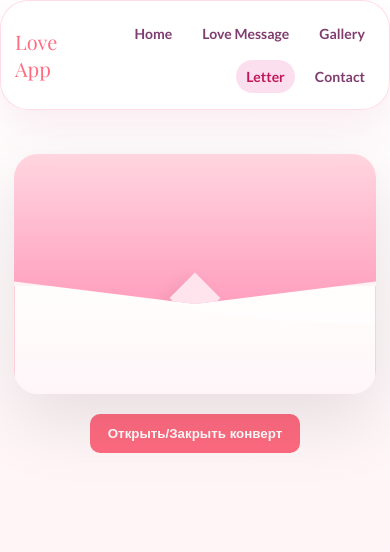
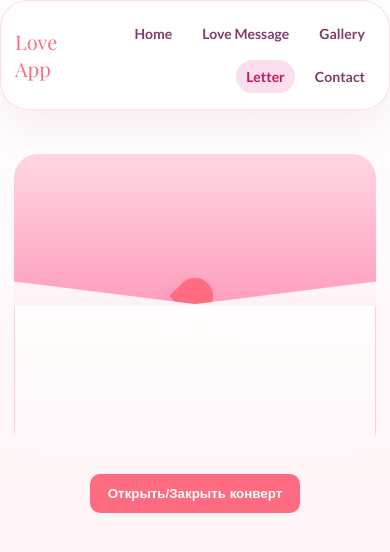
Before and after one commit to WerthO5/love-letter, a website: page our-app/letter.html in a window 390 px wide. Drawn offline with nearby package versions, Linux system fonts and the light colour scheme; a web font is replaced by a local one.

Commit message:
Save website changes

```diff
--- a/our-app/letter.html
+++ b/our-app/letter.html
@@ -17,13 +17,13 @@
     .navbar a.current{background:rgba(233,30,140,0.14);color:#c2185b;pointer-events:none}
     .main-wrapper{display:flex;justify-content:center;padding:24px 20px 40px}
     .envelope-wrap{width:min(100%,420px);perspective:1000px}
-    .envelope{position:relative;width:100%;height:340px;margin:0 auto;overflow:hidden;border-radius:24px;background:#fff5f8;box-shadow:0 28px 70px rgba(0,0,0,0.1)}
+    .envelope{position:relative;width:100%;height:420px;margin:0 auto;overflow:hidden;border-radius:24px;background:#fff5f8;box-shadow:none}
     .envelope::before{content:'';position:absolute;inset:0;background:radial-gradient(circle at top center,rgba(255,255,255,0.8),transparent 35%);pointer-events:none}
     .flap{position:absolute;top:0;left:0;right:0;height:150px;background:linear-gradient(180deg,#ffd6e0,#ff9fbf);clip-path:polygon(0 0,100% 0,100% 85%,50% 100%,0 85%);border-bottom:2px solid rgba(0,0,0,0.12);transform-origin:top center;transition:transform 700ms cubic-bezier(.2,.8,.2,1);z-index:3}
-    .flap::after{content:'';position:absolute;left:50%;bottom:-14px;width:36px;height:36px;background:#ffe4ee;transform:translateX(-50%) rotate(45deg);box-shadow:0 8px 18px rgba(0,0,0,0.08)}
-    .body{position:absolute;top:132px;left:0;right:0;height:190px;background:linear-gradient(180deg,#fffefc,#fff3f8);border:1px solid rgba(255,183,200,0.65);border-top:none;border-bottom-left-radius:24px;border-bottom-right-radius:24px;box-shadow:0 18px 40px var(--shadow);overflow:hidden;z-index:2}
+    .flap::after{content:'';position:absolute;left:50%;bottom:-12px;width:36px;height:36px;background:#ff6b81;transform:translateX(-50%) rotate(45deg);border-radius:50% 50% 0 0;box-shadow:0 10px 18px rgba(0,0,0,0.08)}
+    .body{position:absolute;top:152px;left:0;right:0;height:210px;background:linear-gradient(180deg,#fffefc,#fff3f8);border:1px solid rgba(255,183,200,0.65);border-top:none;border-bottom-left-radius:24px;border-bottom-right-radius:24px;box-shadow:0 18px 40px var(--shadow);overflow:hidden;z-index:2}
     .body::before{content:'';position:absolute;top:-28px;left:50%;width:120%;height:52px;background:rgba(255,255,255,0.55);transform:translateX(-50%) rotate(8deg);border-radius:50%}
-    .letter{position:absolute;left:16px;right:16px;top:132px;height:190px;background:var(--paper);border-radius:18px;box-shadow:0 22px 48px rgba(0,0,0,0.09);transform:translateY(calc(100% + 28px));transition:transform 700ms cubic-bezier(.2,.8,.2,1);padding:24px 18px 18px;box-sizing:border-box;overflow:auto;z-index:1}
+    .letter{position:absolute;left:12px;right:12px;top:16px;height:340px;background:var(--paper);border-radius:18px;box-shadow:0 26px 56px rgba(0,0,0,0.12);transform:translateY(calc(100% + 82px));transition:transform 700ms cubic-bezier(.2,.8,.2,1);padding:24px 20px 20px;box-sizing:border-box;overflow:auto;z-index:1}
     .envelope.open .flap{transform:rotateX(180deg)}
     .envelope.open .letter{transform:translateY(0);z-index:4}
     .letter-text{min-height:180px;font-size:16px;line-height:1.75;color:#222;white-space:pre-wrap}
@@ -36,9 +36,9 @@
       .brand{font-size:20px}
       .navbar a{padding:8px 10px;font-size:14px}
       .main-wrapper{padding:20px 14px 36px}
-      .envelope{height:240px}
-      .body{height:140px}
-      .letter{top:108px;height:140px}
+      .envelope{height:300px}
+      .body{height:200px}
+      .letter{top:24px;height:280px}
       .letter-text{font-size:15px}
       .hint{font-size:12px}
     }
```
